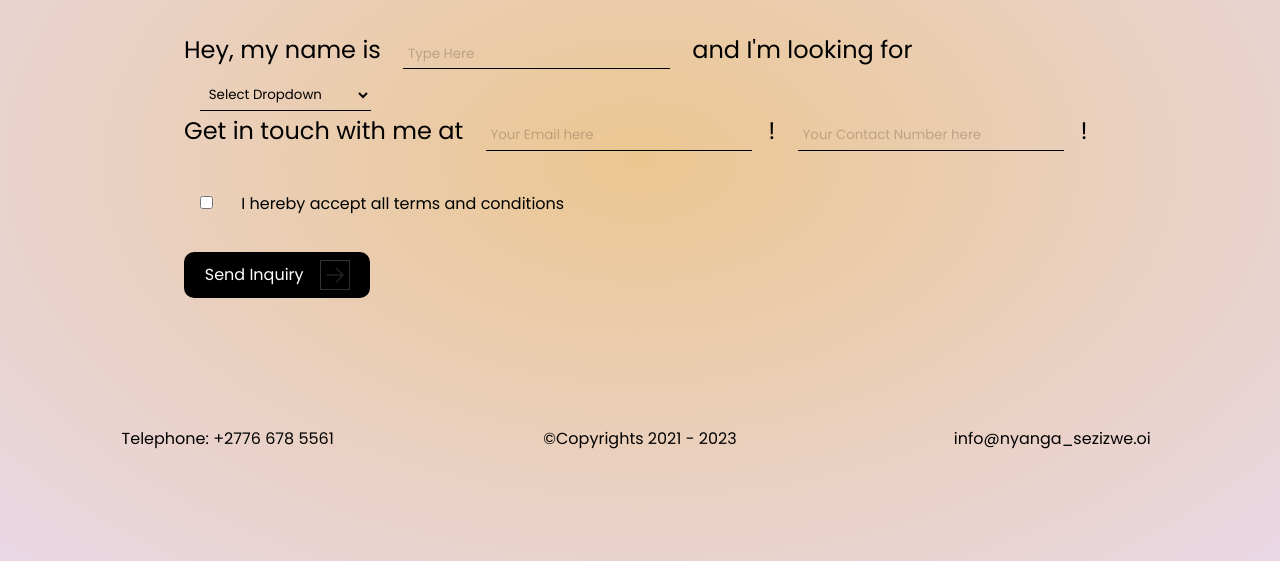
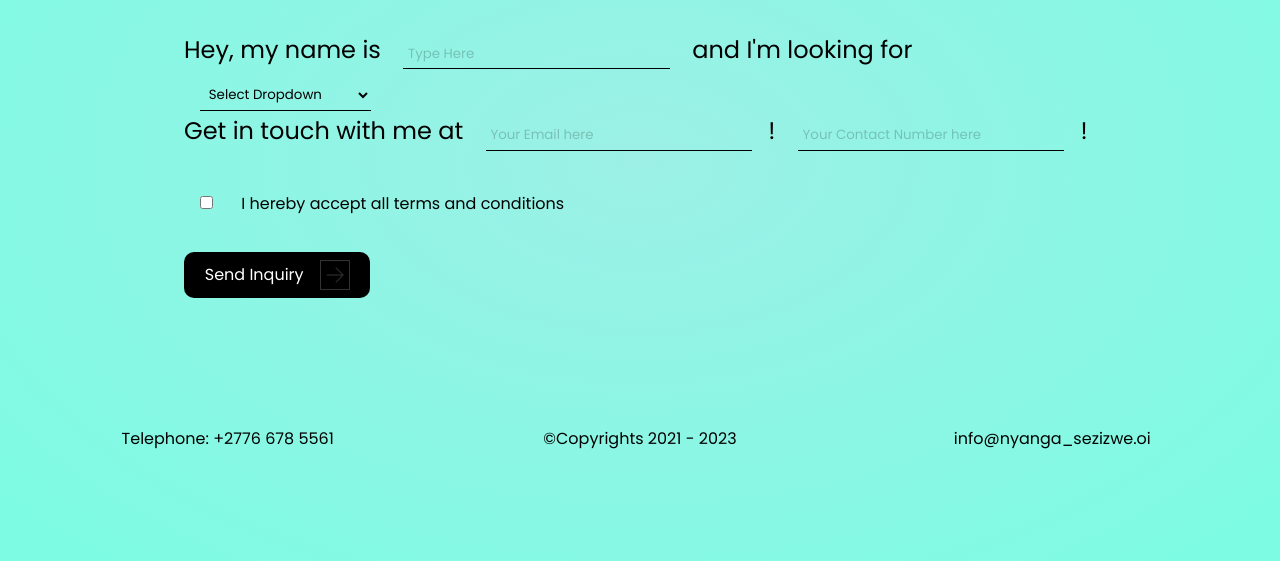
Before and after one commit to AneleMbabela/Appointment_schedule_website, a plain HTML site: page index.html in a window 1280 px wide. Shown: the part 239-800 px from the top of the page. Drawn offline with Linux system fonts and the light colour scheme.

Commit message:
Change page aesthetics commit

```diff
--- a/main.css
+++ b/main.css
@@ -1,8 +1,8 @@
 @import url("https://fonts.googleapis.com/css2?family=Poppins:wght@200;400;500;600;700&display=swap");
 :root {
     --PrimaryColor: #000000;
-  --SecondaryColor: #ebc791;
-  --BgColor: #e9d7e5;
+    --SecondaryColor: #9cf0e6;
+    --BgColor: #7cfce3;
     --HeaderHeight: 3rem;
 }
 
@@ -407,4 +407,6 @@ body {
         font-size: 2.8rem !important;
     }
 }
+
+
 /*# sourceMappingURL=main.css.map */
```
Lines whose indentation alone changed are shown as unchanged.
